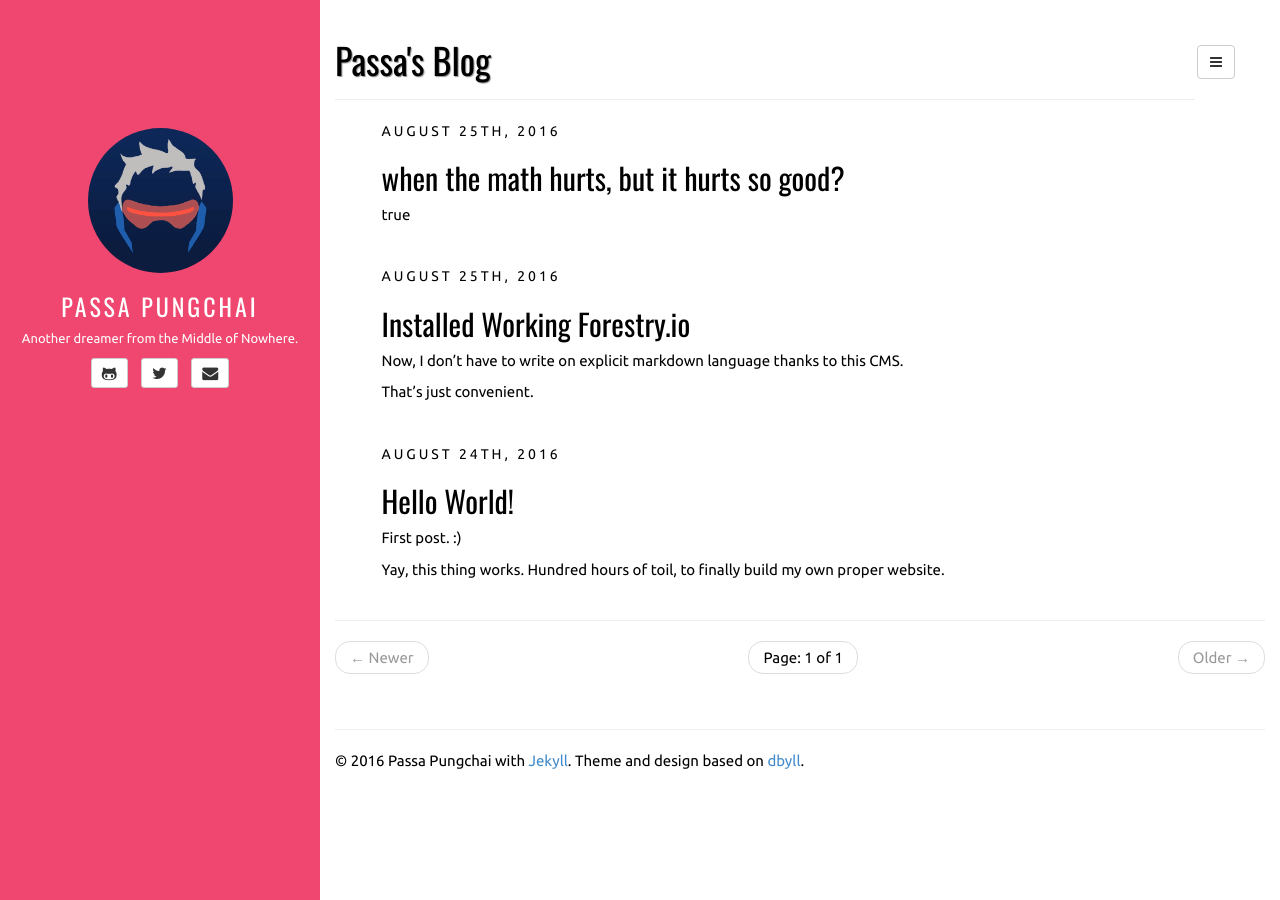
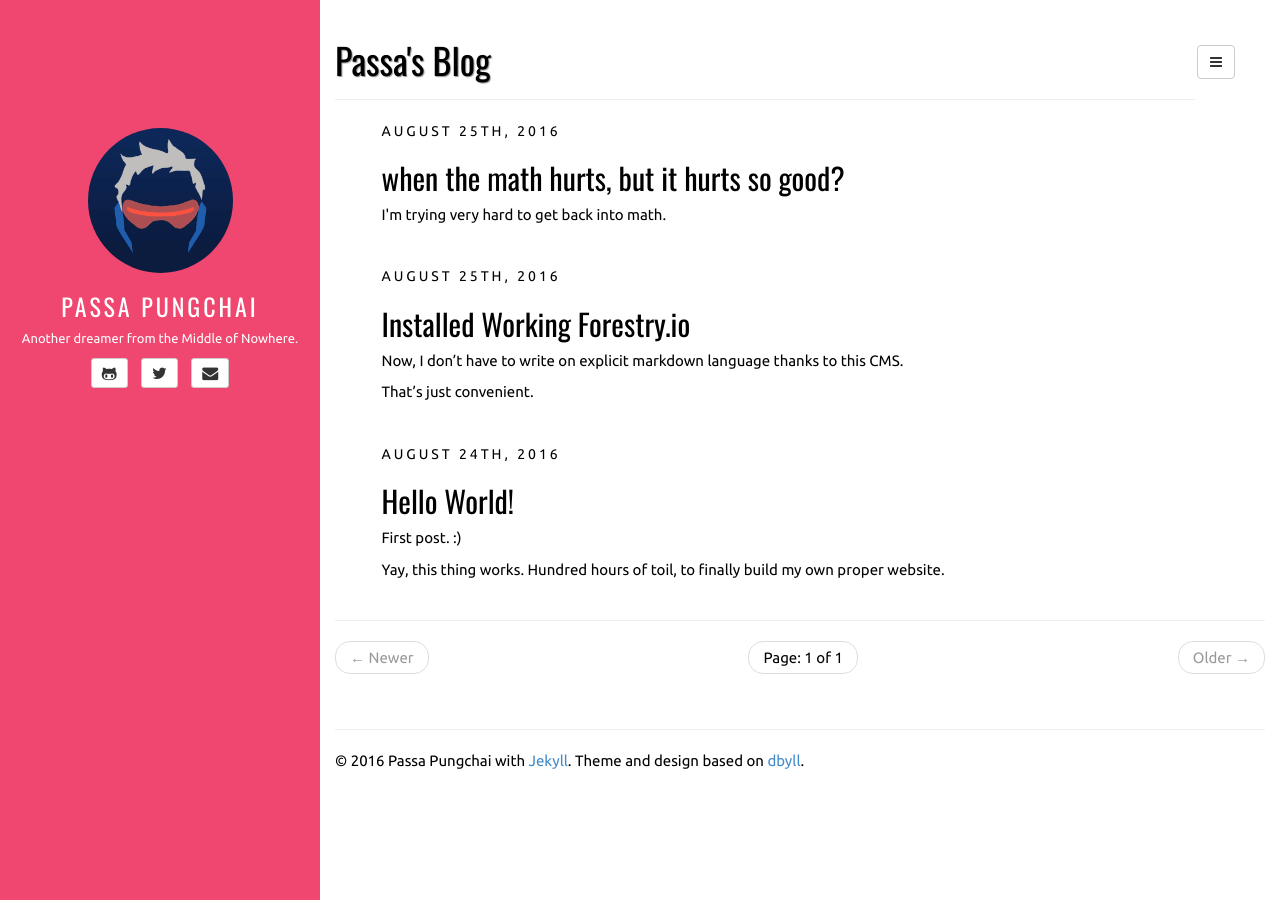
Before and after one commit to PassaEP/PassaEP.github.io, a Jekyll site: the page built from index.html, in a window 1280 px wide. Built offline with Jekyll 4.4.1, drawn with Linux system fonts in a browser that asks for light colours; the list of posts is cut into pages by our own code.

Commit message:
Update 2016-08-27-when-the-dream-begins-to-fade.md

```diff
--- a/_posts/2016-08-27-when-the-dream-begins-to-fade.md
+++ b/_posts/2016-08-27-when-the-dream-begins-to-fade.md
@@ -3,7 +3,7 @@ title: 'when the math hurts, but it hurts so good? '
 date: '2016-08-25 13:02:00'
 layout: post
 fullview: false
-excerpt: true
+excerpt: I'm trying very hard to get back into math.
 comments: true
 ---
 
```
